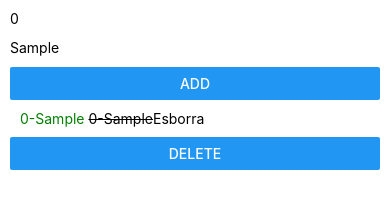
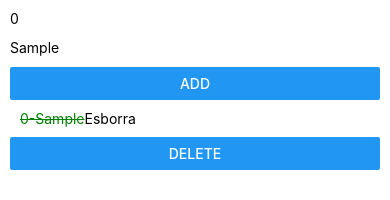
Before and after one commit to Muntsaka/my-app, a React Native app: screen / in a window 390 px wide. Both pictures are taken after typing "Sample" into the empty fields and a click on the button "ADD". Shown: the top 200 px of the page. Built offline with nearby package versions, Linux system fonts and the light colour scheme.

Commit message:
added dynamic textDecoration style

```diff
--- a/components/buttontask.tsx
+++ b/components/buttontask.tsx
@@ -2,19 +2,16 @@
 import React from 'react';
 import { TouchableOpacity, Text, View } from 'react-native';
 
-const ButtonTask = (props:{onPress?:()=>void, color:string, text:string, pos:number, textDecorationLine:true}) => {
+const ButtonTask = (props:{onPress?:()=>void, color:string, text:string, pos:number, complete:boolean}) => {
 return(
   <View style= {{margin:10, flex: 1, flexDirection: "row"}}>
-    <Text style={{color:props.color}}>{props.pos + "-" + props.text} </Text>
-    <Text style={{textDecorationLine: 'line-through'}}>{props.pos + "-" + props.text}
-
-</Text>
-
-      <TouchableOpacity onPress={props.onPress} ><Text>Esborra</Text>
-      </TouchableOpacity>
-
+    <Text style={{color:props.text==="alert"?"red":props.color, textDecorationLine:props.pos==0?"line-through":"none"}}>
+      {props.pos + "-" + props.text}
+    </Text>
+    <TouchableOpacity onPress={props.onPress} >
+      <Text>Esborra</Text>
+    </TouchableOpacity>
   </View>)
 }
 
-
 export default ButtonTask;
```
